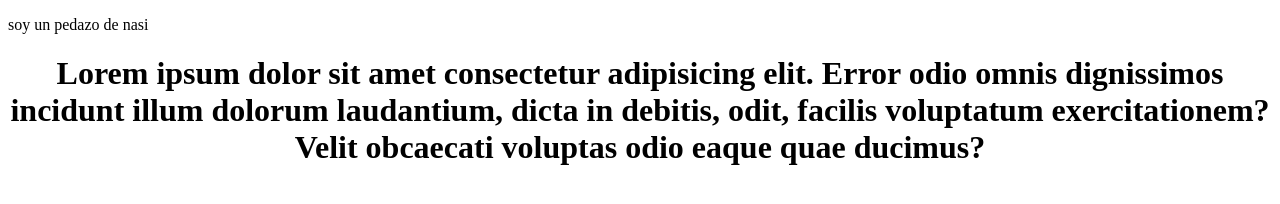
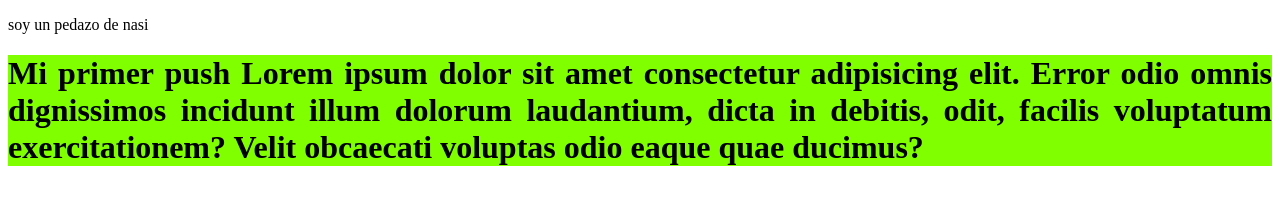
Before and after one commit to GonzaloAbitbol/Codo_git_24169, a plain HTML site: page index.html in a window 1280 px wide. Drawn offline with Linux system fonts and the light colour scheme.

Commit message:
Agrego algo mas para ver nueva rama

```diff
--- a/index.html
+++ b/index.html
@@ -9,7 +9,7 @@
 </head>
 <body>
     <div>
-        <h1> Lorem ipsum dolor sit amet consectetur adipisicing elit. Error odio omnis dignissimos incidunt illum dolorum
+        <h1>Mi primer push Lorem ipsum dolor sit amet consectetur adipisicing elit. Error odio omnis dignissimos incidunt illum dolorum
             laudantium, dicta in debitis, odit, facilis voluptatum exercitationem? Velit obcaecati voluptas odio
             eaque quae ducimus? </h1>
     </div>
--- a/static/css/index.css
+++ b/static/css/index.css
@@ -1,6 +1,8 @@
 h1 {
     font-size: 18;
-    text-align: center;
+    background-color: chartreuse;
+    text-align: justify;
+    color: black;
 
 }
 #p {
```
